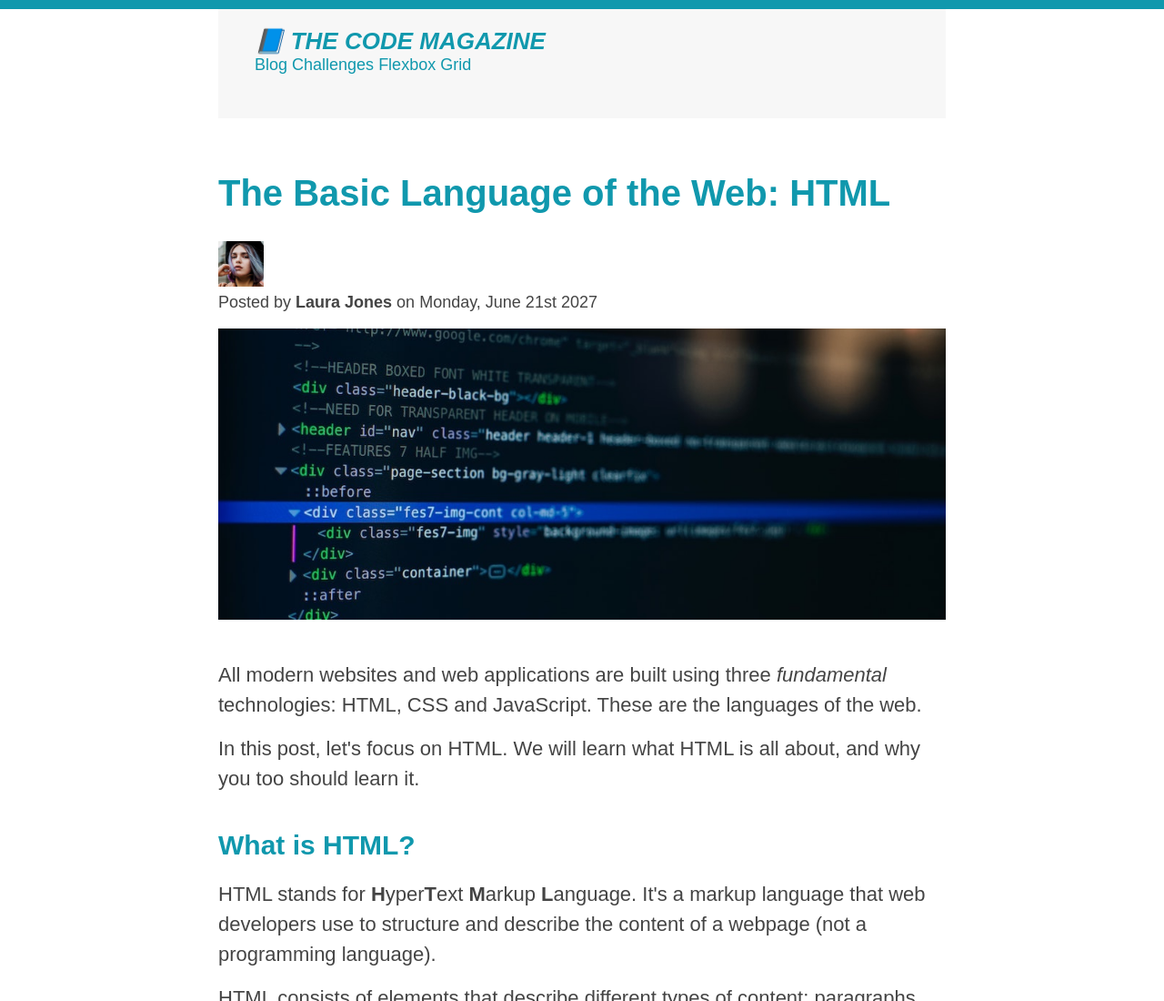
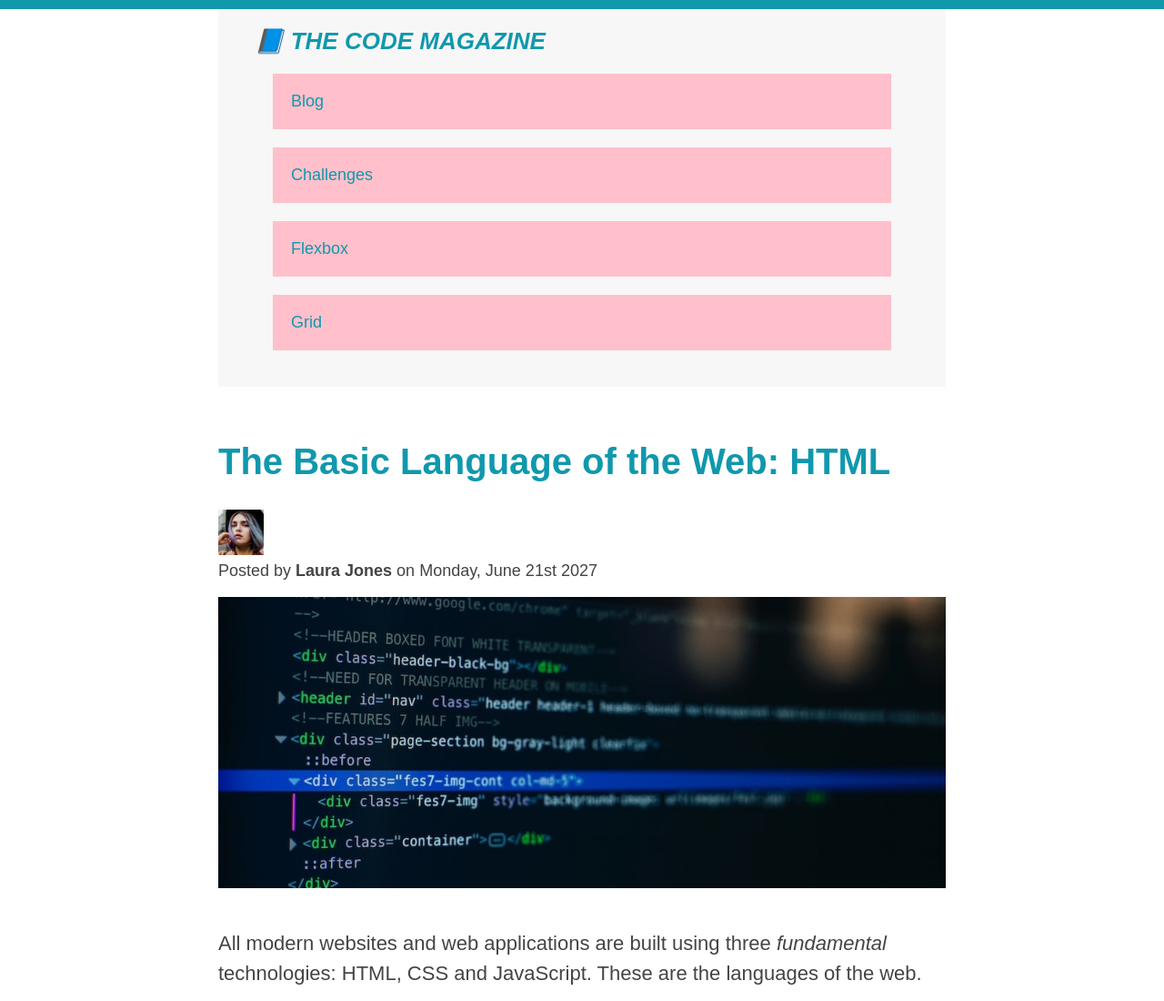
Before and after one commit to Discoveren/the-code-magazine, a plain HTML site: page index.html in a window 1280 px wide. Shown: the top 1100 px of the page at 91% size. Drawn offline with Linux system fonts and the light colour scheme.

Commit message:
testing inline block css properties

```diff
--- a/assets/style.css
+++ b/assets/style.css
@@ -3,7 +3,7 @@
   margin: 0;
   padding: 0;
 }
-
+/* page section */
 body {
   color: #444;
   font-family: sans-serif;
@@ -23,7 +23,7 @@ body {
   padding-right: 40px; */
   padding: 20px 40px;
   margin-bottom: 60px;
-  height: 80px;
+  /* height: 80px; */
 }
 
 .post-header {
@@ -38,6 +38,7 @@ article {
   margin-bottom: 60px;
 }
 
+/* SMALLER ELEMENTS */
 aside {
   background-color: #f7f7f7;
   border-top: 5px solid #1098ad;
@@ -167,6 +168,13 @@ a:active {
   font-style: italic;
 }
 
+nav a:link {
+  background-color: pink;
+  margin: 20px;
+  padding: 20px;
+  display: block;
+}
+
 /* The order of the state is important. It has to be this exact order. */
 
 /* LVHA */
```
